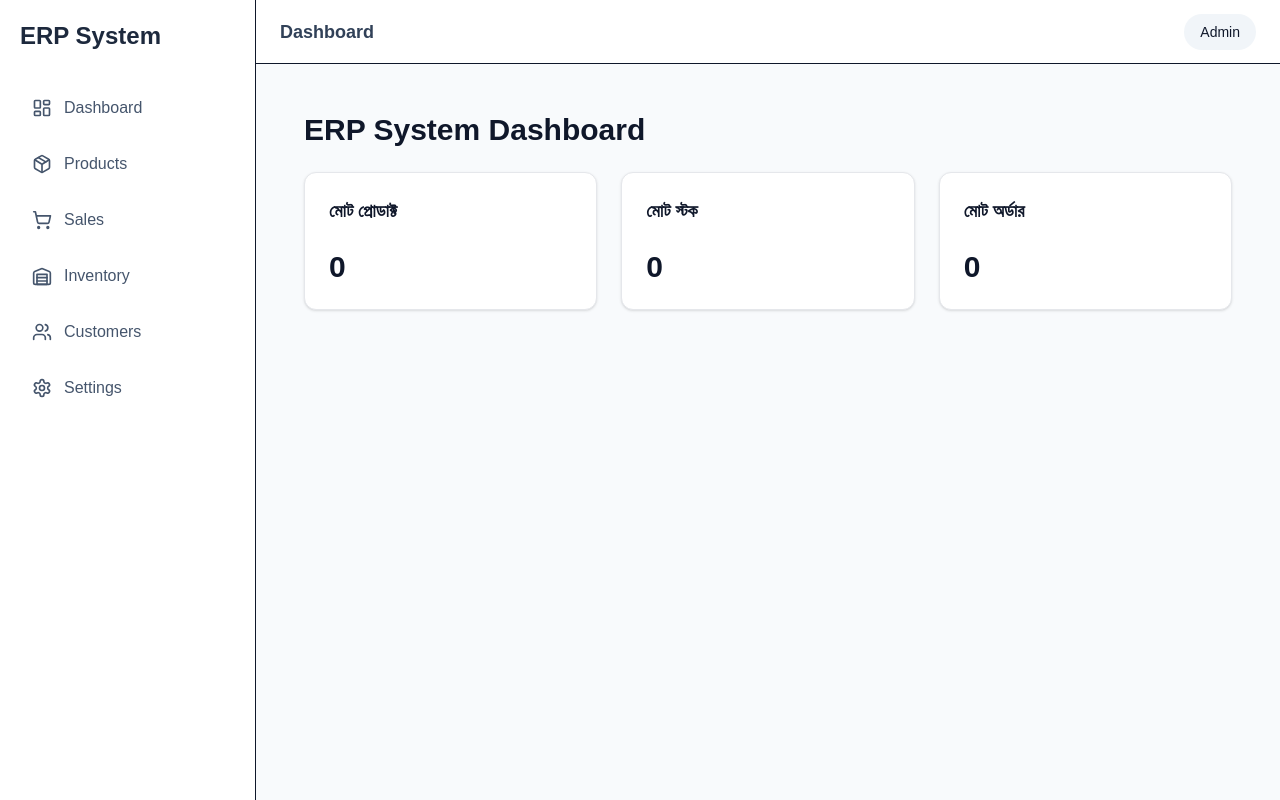
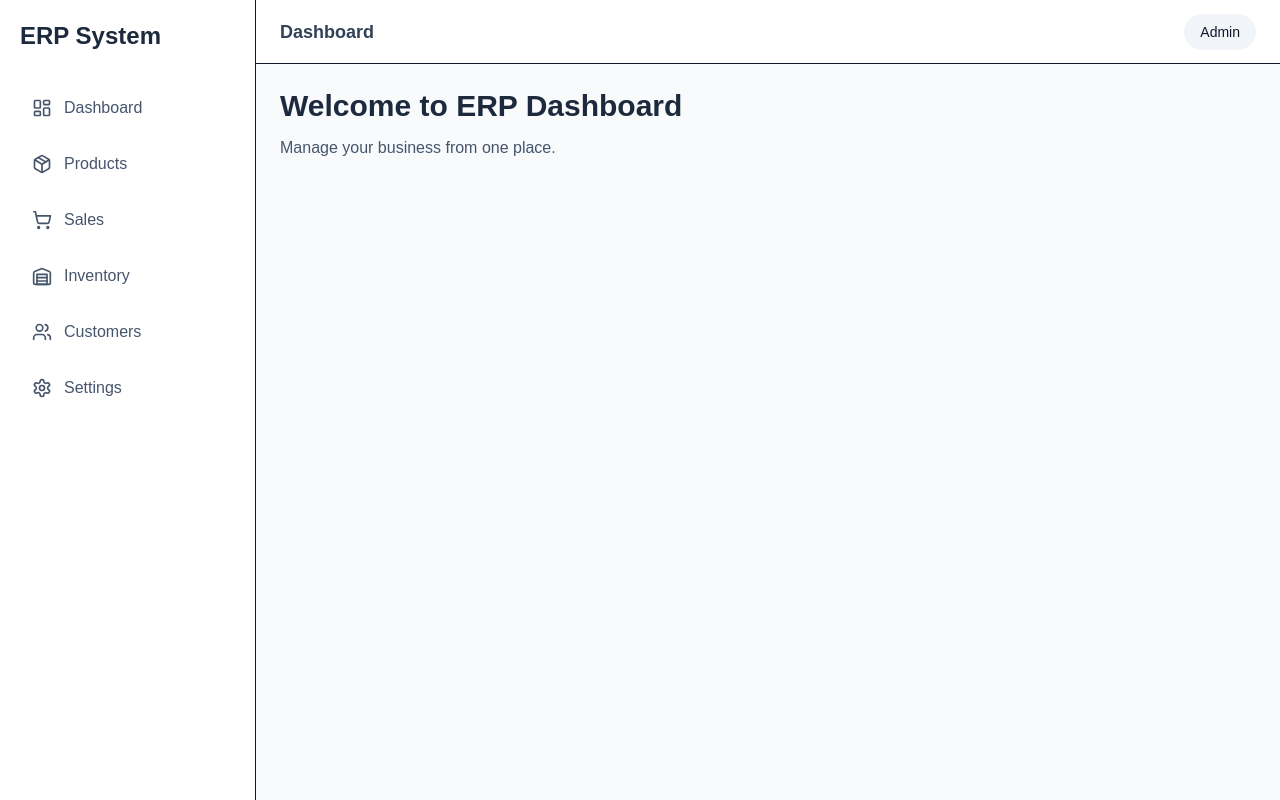
Before and after one commit to akashbaaniapp-code/erp-system, a Next.js app: page / in a window 1280 px wide. Built offline with nearby package versions, Linux system fonts and the light colour scheme.

Commit message:
Connect ERP layout with Next app

```diff
--- a/app/page.tsx
+++ b/app/page.tsx
@@ -1,40 +1,13 @@
-import { Card, CardContent, CardHeader, CardTitle } from "@/components/ui/card";
-
-export default function HomePage() {
+export default function Home() {
   return (
-    <main className="p-6">
-      <h1 className="mb-6 text-3xl font-bold">
-        ERP System Dashboard
+    <div>
+      <h1 className="text-3xl font-bold text-slate-800">
+        Welcome to ERP Dashboard
       </h1>
 
-      <div className="grid gap-6 md:grid-cols-3">
-        <Card>
-          <CardHeader>
-            <CardTitle>মোট প্রোডাক্ট</CardTitle>
-          </CardHeader>
-          <CardContent>
-            <p className="text-3xl font-bold">0</p>
-          </CardContent>
-        </Card>
-
-        <Card>
-          <CardHeader>
-            <CardTitle>মোট স্টক</CardTitle>
-          </CardHeader>
-          <CardContent>
-            <p className="text-3xl font-bold">0</p>
-          </CardContent>
-        </Card>
-
-        <Card>
-          <CardHeader>
-            <CardTitle>মোট অর্ডার</CardTitle>
-          </CardHeader>
-          <CardContent>
-            <p className="text-3xl font-bold">0</p>
-          </CardContent>
-        </Card>
-      </div>
-    </main>
+      <p className="mt-3 text-slate-600">
+        Manage your business from one place.
+      </p>
+    </div>
   );
 }
```
